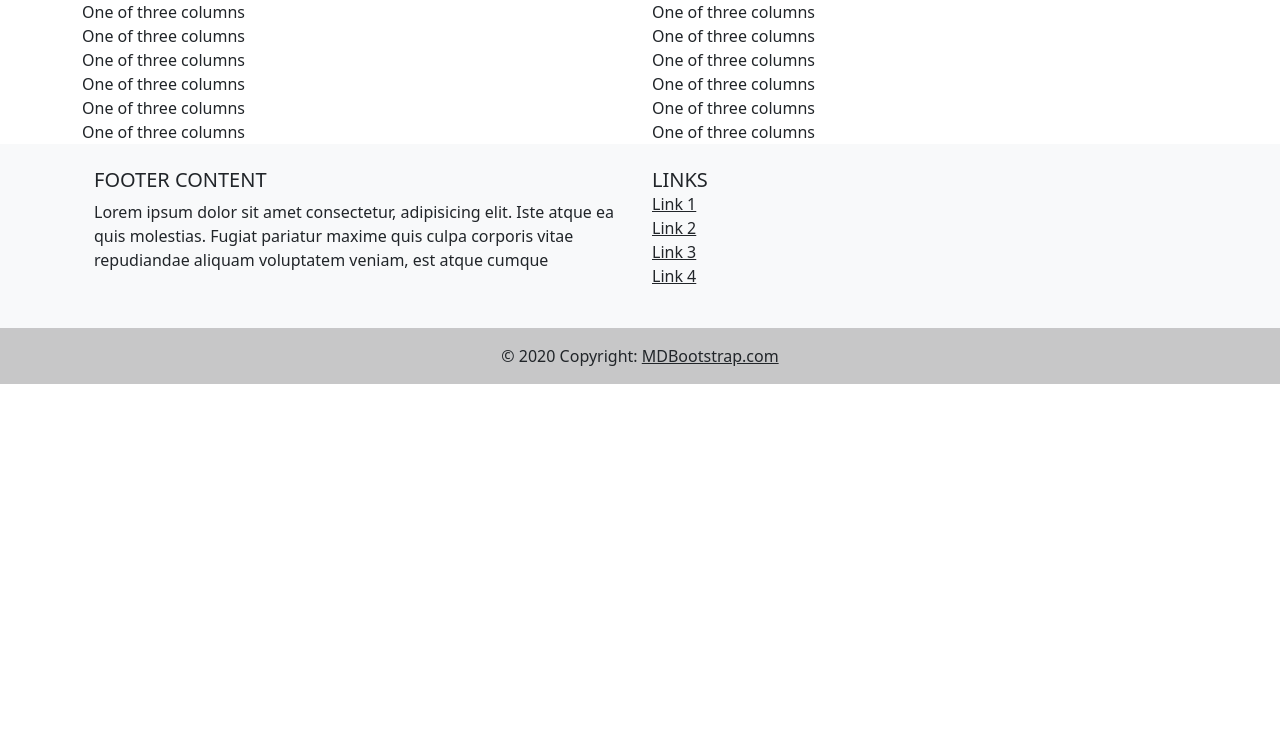
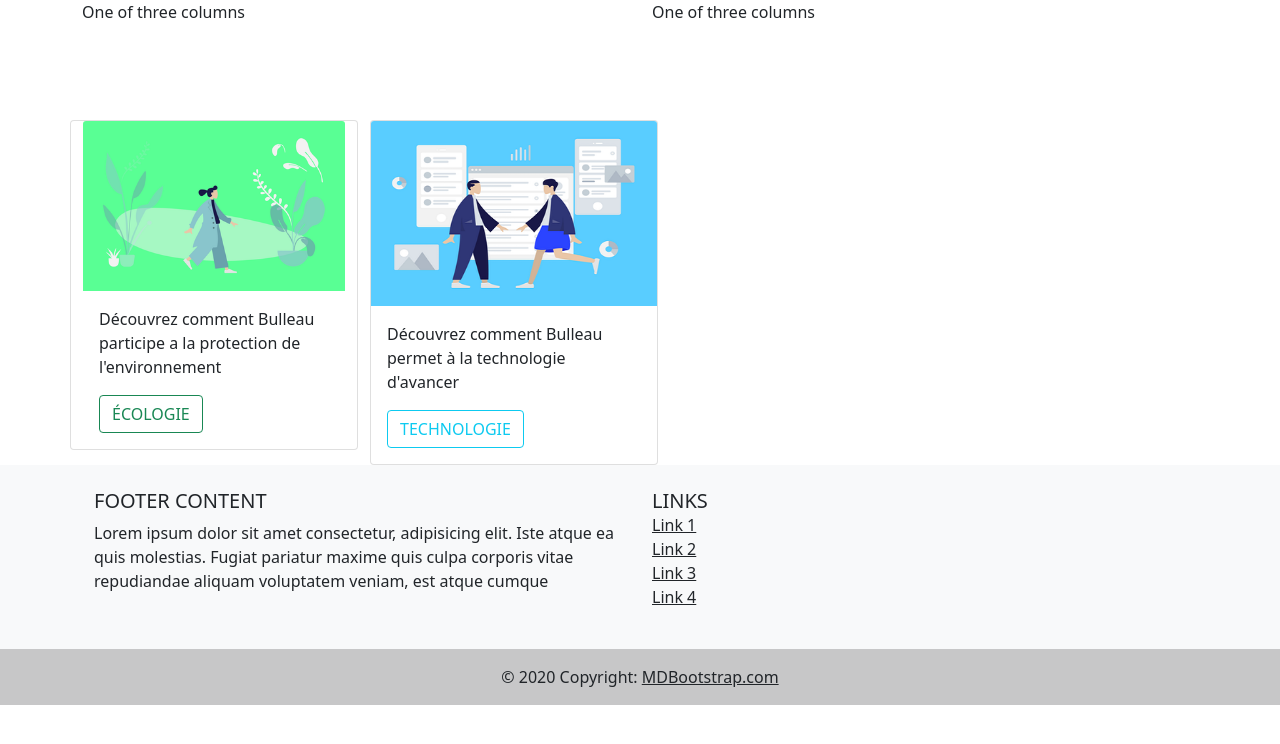
Before and after one commit to Noah-Guillet/mspr-wis1, a PHP site: page / in a window 1280 px wide. Shown: the part 56-800 px from the top of the page. Run offline with PHP 8.4, Linux system fonts and the light colour scheme.

Commit message:
update : home

```diff
--- a/index.php
+++ b/index.php
@@ -15,59 +15,50 @@
                 </div>
             </div>
             <div class="row align-items-center">
-                <div class="col">
-                    One of three columns
-                </div>
-                <div class="col">
-                    One of three columns
-                </div>
             </div>
             <div class="row align-items-end">
                 <div class="col">
-                    One of three columns
-                </div>
-                <div class="col">
-                    One of three columns
-                </div>
             </div>
 
         </div>
 
     </section>
 
-    <section-cards>
+    <br>
+    <br>
+    <br>
+    <br>
+
+    <section id="home-cards">
 
         <div class="container">
 
             <div class="row align-items-start">
-                <div class="col">
-                    One of three columns
+                <div class="card" style="width: 18rem;">
+                    <img src="image/humaaans1.png" class="card-img-top" alt="...">
+                    <div class="card-body">
+                        <p class="card-text">Découvrez comment Bulleau participe a la protection de l'environnement</p>
+                        <button type="button" class="btn btn-outline-success">ÉCOLOGIE</button>
+                    </div>
                 </div>
                 <div class="col">
-                    One of three columns
-                </div>
-            </div>
-            <div class="row align-items-center">
-                <div class="col">
-                    One of three columns
-                </div>
-                <div class="col">
-                    One of three columns
-                </div>
-            </div>
-            <div class="row align-items-end">
-                <div class="col">
-                    One of three columns
-                </div>
-                <div class="col">
-                    One of three columns
+                    <div class="card" style="width: 18rem;">
+                        <img src="image/humaaans2.png" class="card-img-top" alt="...">
+                        <div class="card-body">
+                            <p class="card-text">Découvrez comment Bulleau permet à la technologie d'avancer</p>
+                            <button type="button" class="btn btn-outline-info">TECHNOLOGIE</button>
+                        </div>
+                    </div>
                 </div>
             </div>
 
-        </div>
 
 
-    </section-cards>
+    </section>
+
+    <section id="home-conception">
+
+    </section>
 
 </main>
 
```
Also changed, not shown: image/humaaans1.png (added), image/humaaans2.png (added).
